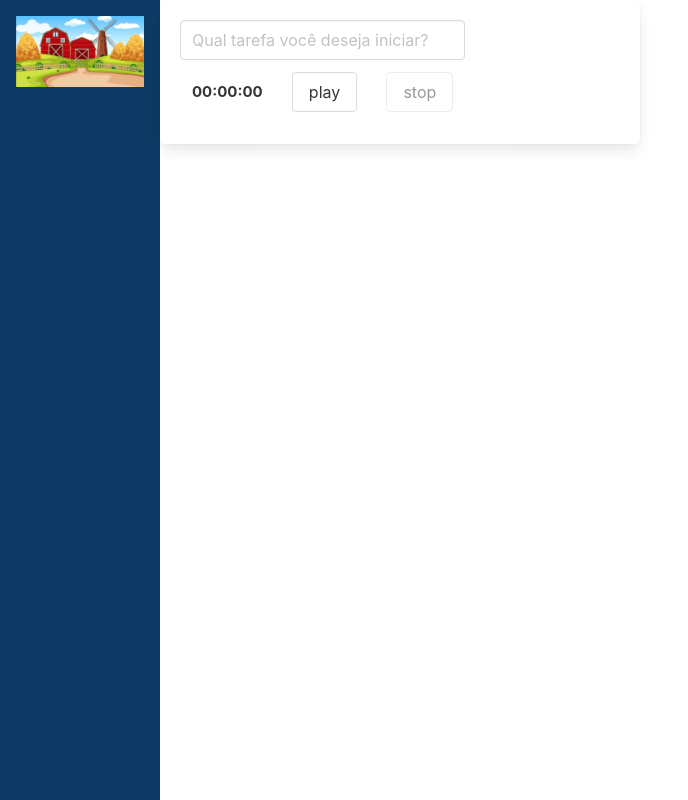
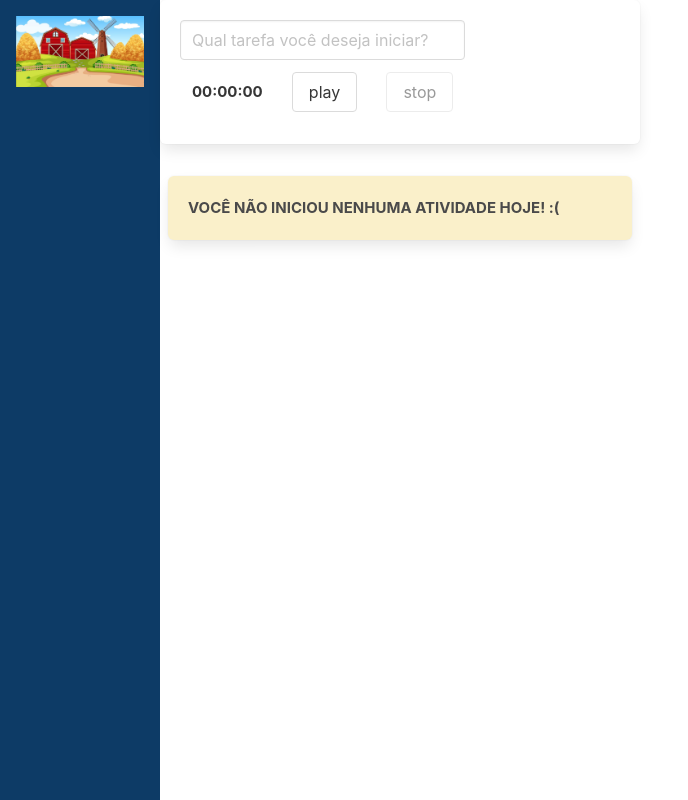
Before and after one commit to georgia-rocha/tracker, a Vue app: page / in a window 1280 px wide. Shown: the whole page, without its empty margins (0-688 px from the left). Built offline with nearby package versions, Linux system fonts and the light colour scheme.

Commit message:
feat: add condição para caso a lista esteja vazia

```diff
--- a/src/App.vue
+++ b/src/App.vue
@@ -3,25 +3,32 @@ import { defineComponent } from "vue";
 import BarraLateral from "./components/BarraLateral.vue";
 import Form from "./components/Form.vue";
 import Tarefa from "./components/Tarefa.vue";
-import ITarefa from "./interfaces/ITarefa"
+import ITarefa from "./interfaces/ITarefa";
+import Box from "./components/Box.vue";
 
 export default defineComponent({
   name: "App",
   components: {
     BarraLateral,
     Form,
-    Tarefa
+    Tarefa,
+    Box,
   },
-  data () {
+  data() {
     return {
-      tarefas: [] as ITarefa[]
-    }
+      tarefas: [] as ITarefa[],
+    };
+  },
+  computed: {
+    listaEstaVazia(): boolean {
+      return this.tarefas.length === 0;
+    },
   },
   methods: {
-    salvarTarefa (tarefa: ITarefa) {
+    salvarTarefa(tarefa: ITarefa) {
       this.tarefas.push(tarefa);
-    }
-  }
+    },
+  },
 });
 </script>
 
@@ -33,7 +40,14 @@ export default defineComponent({
     <div class="column is-three-quarter">
       <Form @aoSalvarTarefa="salvarTarefa" />
       <div class="lista">
-        <Tarefa v-for="(tarefa, index) in tarefas" :key="index" :tarefa="tarefa"/>
+        <Tarefa
+          v-for="(tarefa, index) in tarefas"
+          :key="index"
+          :tarefa="tarefa"
+        />
+        <Box v-if="listaEstaVazia">
+          VOCÊ NÃO INICIOU NENHUMA ATIVIDADE HOJE! :(
+        </Box>
       </div>
     </div>
   </main>
@@ -43,6 +57,5 @@ export default defineComponent({
 <style scoped>
 .lista {
   padding: 0.5rem;
-
 }
 </style>
--- /dev/null
+++ b/src/components/Box.vue
@@ -0,0 +1,19 @@
+<template>
+  <div class="box has-text-weight-bold">
+    <slot></slot>
+  </div>
+</template>
+
+<script lang="ts">
+import { defineComponent } from 'vue'
+
+export default defineComponent({
+ name: 'Box'
+})
+</script>
+
+<style scoped>
+.box {
+  background: #FAF0CA;
+}
+</style>
--- a/src/components/Tarefa.vue
+++ b/src/components/Tarefa.vue
@@ -1,7 +1,7 @@
 <template>
   <div class="box">
     <div class="tarefa">
-      <h1 class="">{{tarefa.description || 'Tarefa sem descrição'}}</h1>
+      <h1 class="">{{tarefa.description || 'Tarefa sem Descrição'}}</h1>
       <Cronometro :tempoEmSegundos="tarefa.duracaoEmSegundos" />
     </div>
   </div>
```
